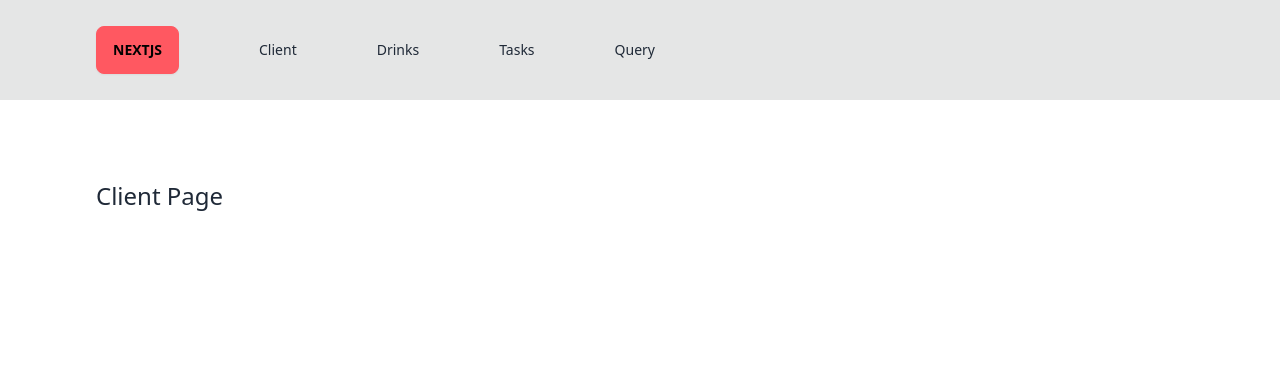
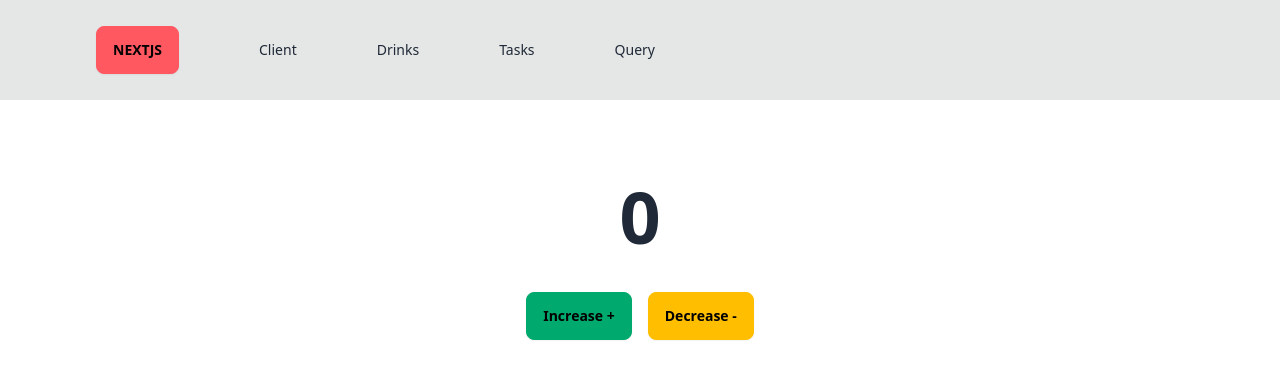
Before and after one commit to Yosefha4/nextjs-tutorial, a Next.js app: page /client in a window 1280 px wide. Shown: the top 378 px of the page. Built offline with nearby package versions, Linux system fonts and the light colour scheme.

Commit message:
Counter challenge

```diff
--- a/app/client/page.jsx
+++ b/app/client/page.jsx
@@ -1,9 +1,20 @@
-import React from "react";
+"use client";
+import React, { useState } from "react";
 
 const ClientPage = () => {
+  const [count, setCount] = useState(0);
+  // console.log("client comp"); // Note: This will run on the client side
   return (
-    <div>
-      <h1 className="text-2xl">Client Page</h1>
+    <div className="flex flex-col w-full text-center">
+      <h1 className="text-7xl font-bold mb-4">{count}</h1>
+      <div className="flex flex-row gap-4 justify-center mt-6">
+        <button className="btn btn-success" onClick={() => setCount(count + 1)}>
+          Increase +
+        </button>
+        <button className="btn btn-warning" onClick={() => setCount(count - 1)}>
+          Decrease -
+        </button>
+      </div>
     </div>
   );
 };
--- a/app/page.js
+++ b/app/page.js
@@ -1,9 +1,8 @@
-"use client";
-
 import Link from "next/link";
 import React from "react";
 
 const HomePage = () => {
+  // console.log("server comp"); //Note: This will be logged on the server side
   return (
     <div>
       <h1 className="text-5xl font-bold mb-8">Next.js Tutorial</h1>
```
